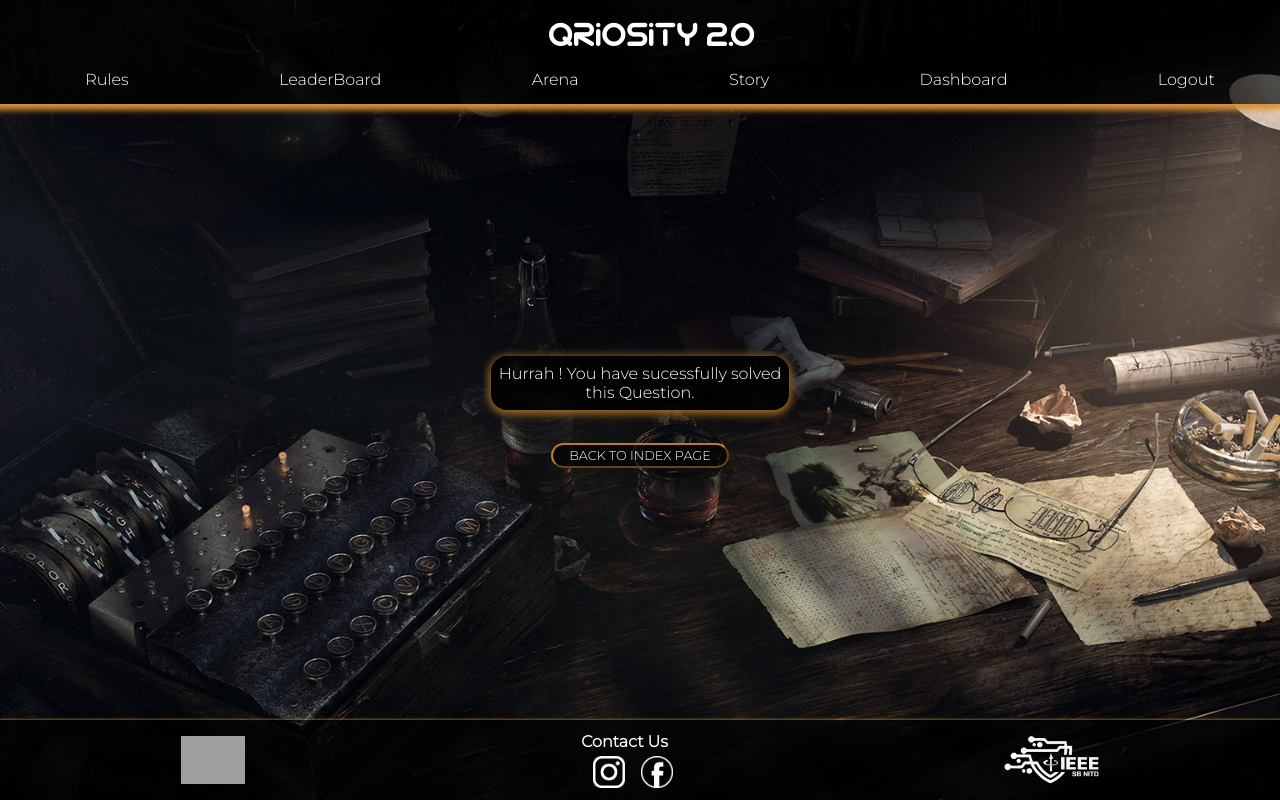
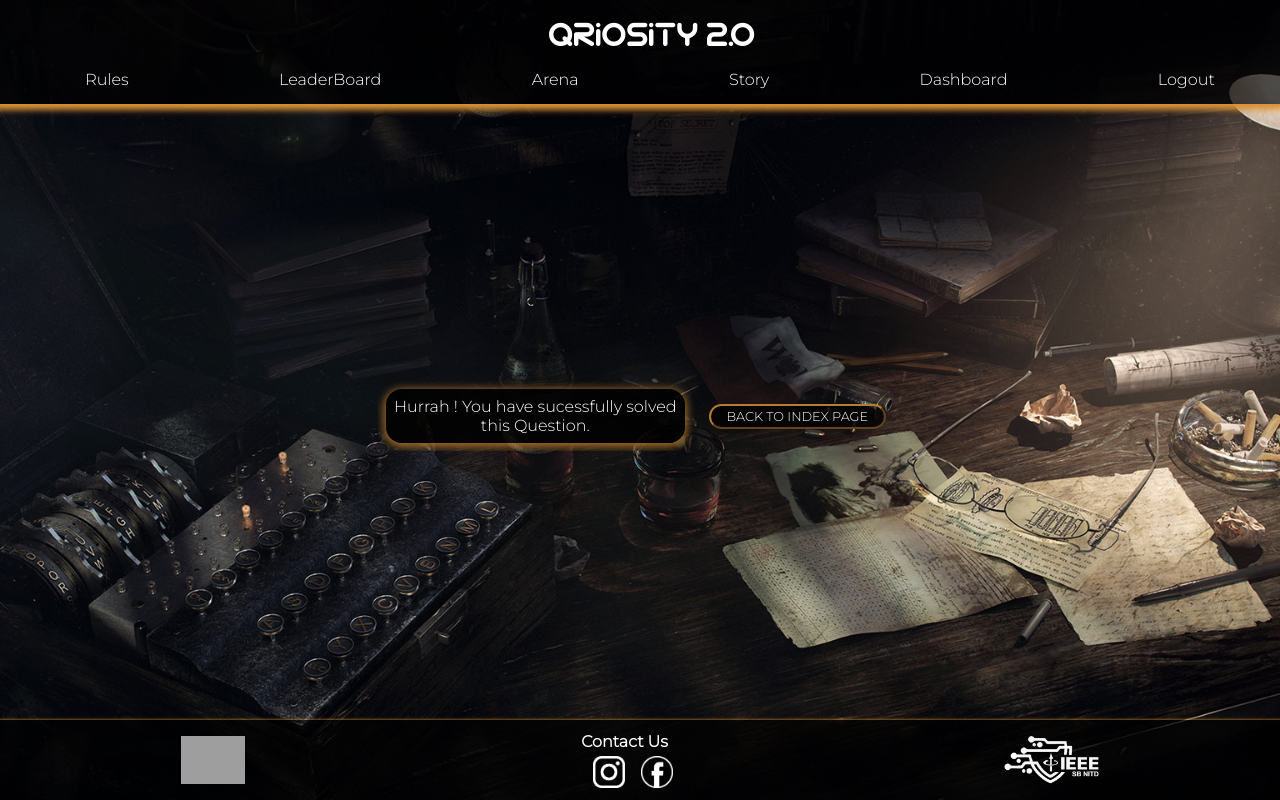
Before and after one commit to vam244/arcane_2, a Django app: page /quiz/1 in a window 1280 px wide. Run offline with Django 3.2, Linux system fonts and the light colour scheme; a user stored in the database is signed in; tables that the repository leaves empty hold one stand-in row (values such as "Sample post"); grey boxes are pictures that could not be loaded.

Commit message:
Update quiz.css

```diff
--- a/quiz/static/quiz/quiz.css
+++ b/quiz/static/quiz/quiz.css
@@ -89,3 +89,14 @@ pre {
   align-items: center;
   padding: 1em;
 }
+
+@media only screen and (min-width: 700px){
+    .content{
+        flex-direction: row;
+        align-items: center;
+    }
+
+    .content .blocks{
+        max-width: 48%;
+    }
+}
```
